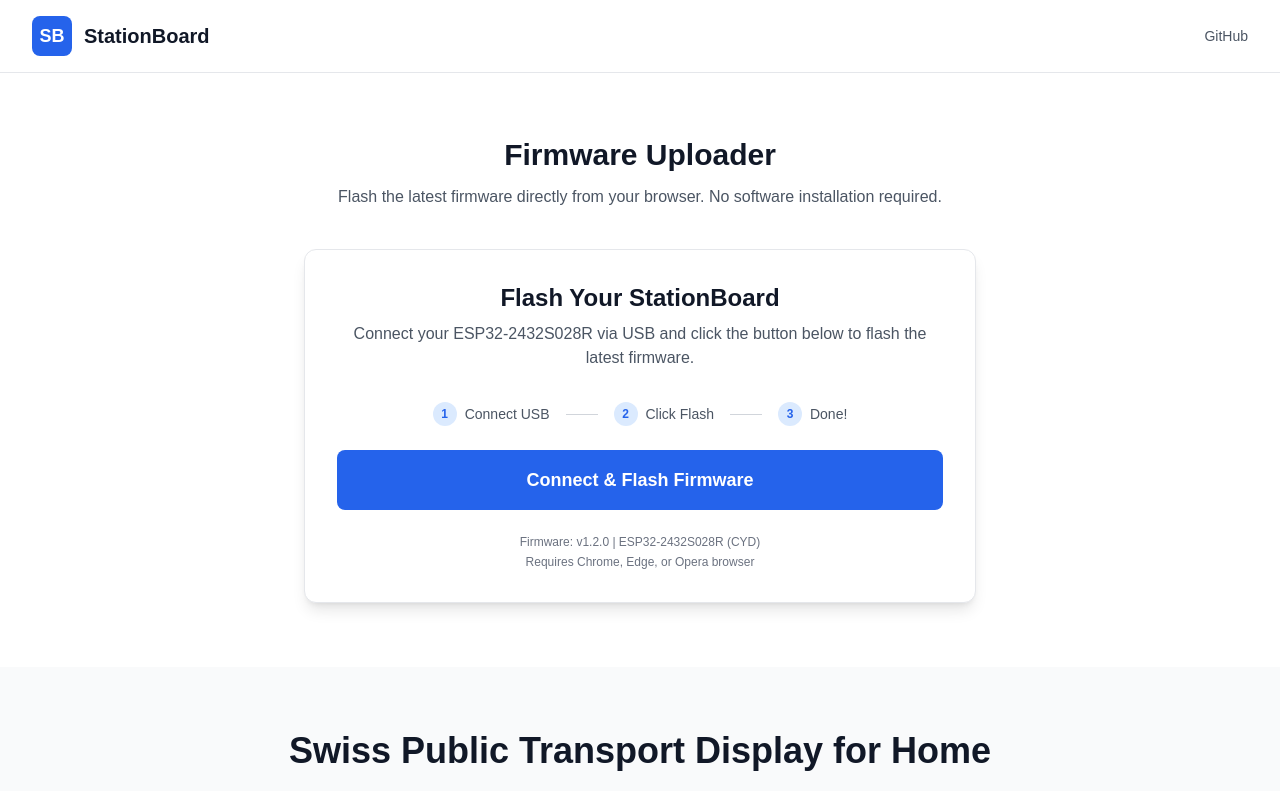
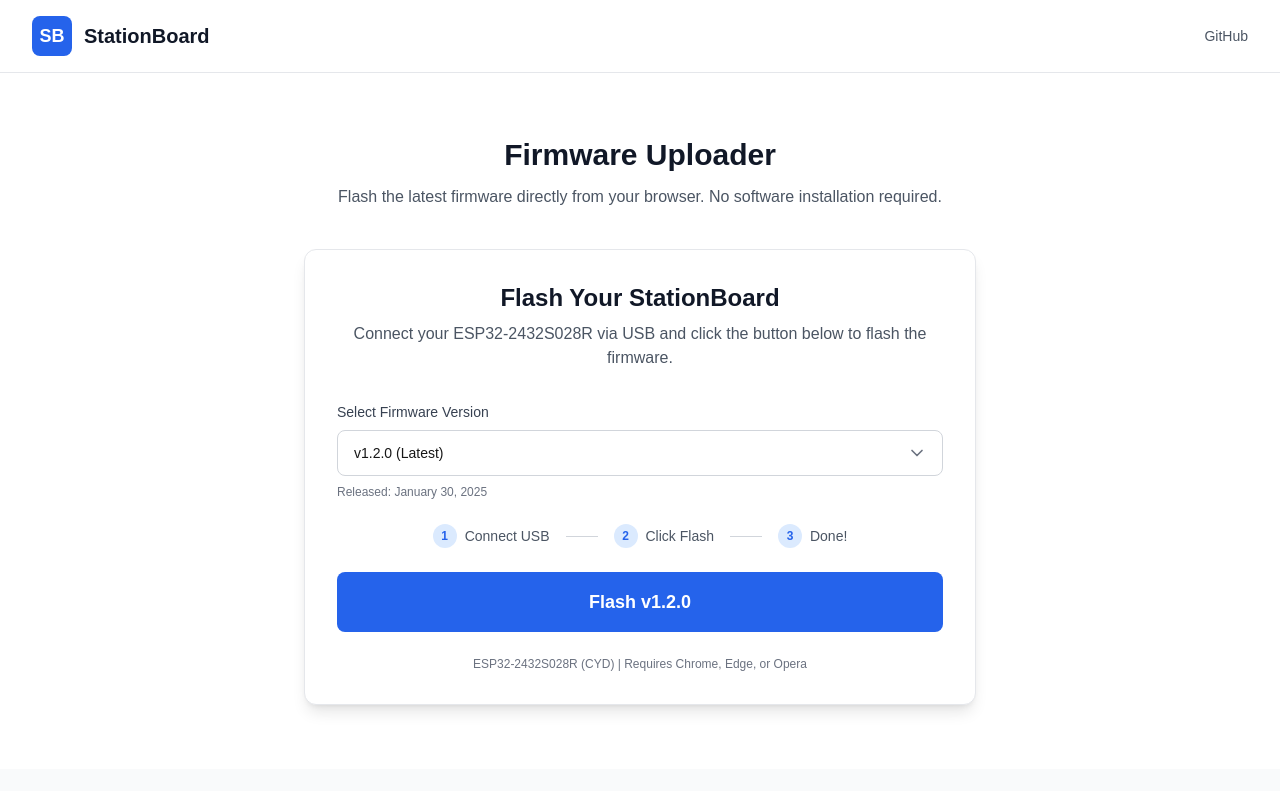
Before and after one commit to pashol/StationboardUploader, a Next.js app: page / in a window 1280 px wide. Shown: the top 791 px of the page. Built offline with nearby package versions, Linux system fonts and the light colour scheme.

Commit message:
feat: add firmware version selector dropdown

```diff
--- a/src/components/FirmwareUploader.tsx
+++ b/src/components/FirmwareUploader.tsx
@@ -1,12 +1,28 @@
 'use client';
 
-import { useState, useRef } from 'react';
+import { useState, useRef, useEffect } from 'react';
 import { ESPLoader, FlashOptions, LoaderOptions, Transport } from 'esptool-js';
+import { ChevronDown } from 'lucide-react';
 
 interface FlashProgress {
   stage: 'idle' | 'connecting' | 'downloading' | 'flashing' | 'verifying' | 'complete' | 'error';
   message: string;
   progress: number;
+}
+
+interface Version {
+  version: string;
+  date: string;
+  changes: string[];
+  files: {
+    bootloader: string;
+    partitions: string;
+    firmware: string;
+  };
+}
+
+interface VersionsData {
+  versions: Version[];
 }
 
 const SERIAL_BAUDRATE = 921600;
@@ -32,8 +48,36 @@
     return 'serial' in navigator;
   });
 
+  const [versions, setVersions] = useState<Version[]>([]);
+  const [selectedVersion, setSelectedVersion] = useState<string>('');
+  const [versionsLoading, setVersionsLoading] = useState(true);
+
   const portRef = useRef<SerialPort | null>(null);
   const transportRef = useRef<Transport | null>(null);
+
+  // Fetch available versions on mount
+  useEffect(() => {
+    const fetchVersions = async () => {
+      try {
+        const response = await fetch('/firmware/versions.json');
+        if (!response.ok) {
+          throw new Error('Failed to fetch versions');
+        }
+        const data: VersionsData = await response.json();
+        setVersions(data.versions);
+        // Default to latest version (first in array)
+        if (data.versions.length > 0) {
+          setSelectedVersion(data.versions[0].version);
+        }
+      } catch (err) {
+        console.error('Failed to load versions:', err);
+      } finally {
+        setVersionsLoading(false);
+      }
+    };
+
+    fetchVersions();
+  }, []);
 
   const requestPort = async () => {
     try {
@@ -181,6 +225,10 @@
     }
   };
 
+  const getSelectedVersionInfo = () => {
+    return versions.find(v => v.version === selectedVersion);
+  };
+
   if (!isBrowserSupported) {
     return (
       <div className="w-full max-w-2xl mx-auto p-6 bg-yellow-50 border border-yellow-200 rounded-lg">
@@ -198,11 +246,49 @@
         <div className="text-center mb-8">
           <h2 className="text-2xl font-bold text-gray-900 mb-2">Flash Your StationBoard</h2>
           <p className="text-gray-600">
-            Connect your ESP32-2432S028R via USB and click the button below to flash the latest firmware.
+            Connect your ESP32-2432S028R via USB and click the button below to flash the firmware.
           </p>
         </div>
 
         <div className="space-y-6">
+          {/* Version Selector */}
+          <div className="relative">
+            <label htmlFor="version-select" className="block text-sm font-medium text-gray-700 mb-2">
+              Select Firmware Version
+            </label>
+            <div className="relative">
+              <select
+                id="version-select"
+                value={selectedVersion}
+                onChange={(e) => setSelectedVersion(e.target.value)}
+                disabled={versionsLoading || progress.stage !== 'idle'}
+                className="block w-full pl-4 pr-10 py-3 text-base border-gray-300 focus:outline-none focus:ring-blue-500 focus:border-blue-500 sm:text-sm rounded-lg border bg-white disabled:bg-gray-100 disabled:text-gray-500 appearance-none cursor-pointer"
+              >
+                {versionsLoading ? (
+                  <option>Loading versions...</option>
+                ) : (
+                  versions.map((version, index) => (
+                    <option key={version.version} value={version.version}>
+                      v{version.version} {index === 0 ? '(Latest)' : ''}
+                    </option>
+                  ))
+                )}
+              </select>
+              <div className="pointer-events-none absolute inset-y-0 right-0 flex items-center px-4 text-gray-500">
+                <ChevronDown className="h-5 w-5" />
+              </div>
+            </div>
+            {getSelectedVersionInfo() && (
+              <p className="mt-2 text-xs text-gray-500">
+                Released: {new Date(getSelectedVersionInfo()!.date).toLocaleDateString('en-US', {
+                  year: 'numeric',
+                  month: 'long',
+                  day: 'numeric'
+                })}
+              </p>
+            )}
+          </div>
+
           <div className="flex items-center justify-center space-x-4 text-sm text-gray-600">
             <div className="flex items-center space-x-2">
               <span className="w-6 h-6 rounded-full bg-blue-100 text-blue-600 flex items-center justify-center text-xs font-bold">1</span>
@@ -233,7 +319,7 @@
                 : 'bg-blue-600 text-white hover:bg-blue-700 hover:shadow-lg'
             }`}
           >
-            {progress.stage === 'idle' && 'Connect & Flash Firmware'}
+            {progress.stage === 'idle' && `Flash v${selectedVersion || 'Latest'}`}
             {progress.stage === 'connecting' && 'Connecting...'}
             {progress.stage === 'downloading' && 'Downloading...'}
             {progress.stage === 'flashing' && 'Flashing...'}
@@ -258,8 +344,7 @@
           )}
 
           <div className="text-xs text-gray-500 text-center space-y-1">
-            <p>Firmware: v1.2.0 | ESP32-2432S028R (CYD)</p>
-            <p>Requires Chrome, Edge, or Opera browser</p>
+            <p>ESP32-2432S028R (CYD) | Requires Chrome, Edge, or Opera</p>
           </div>
         </div>
       </div>
```
